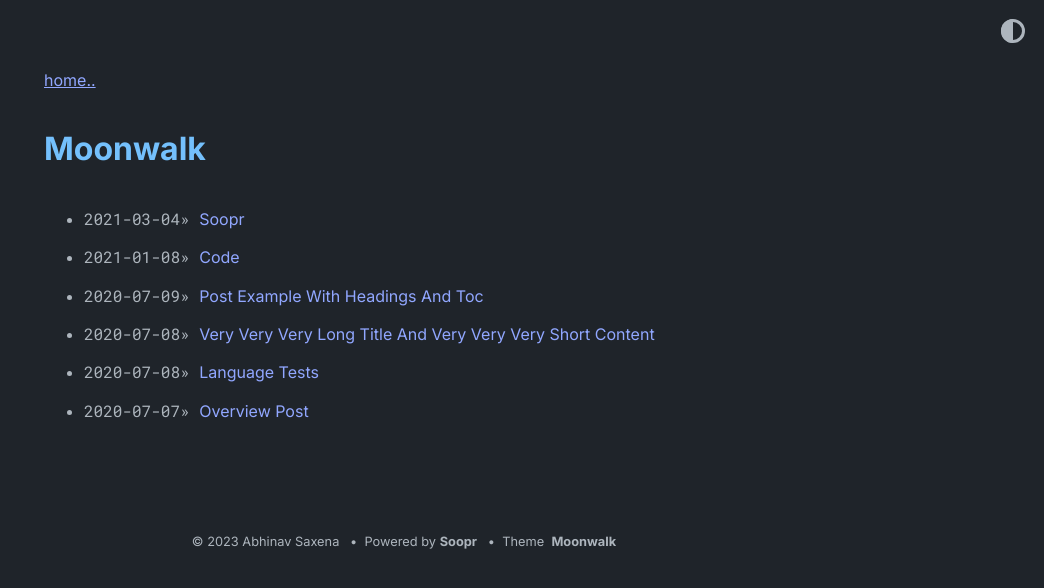
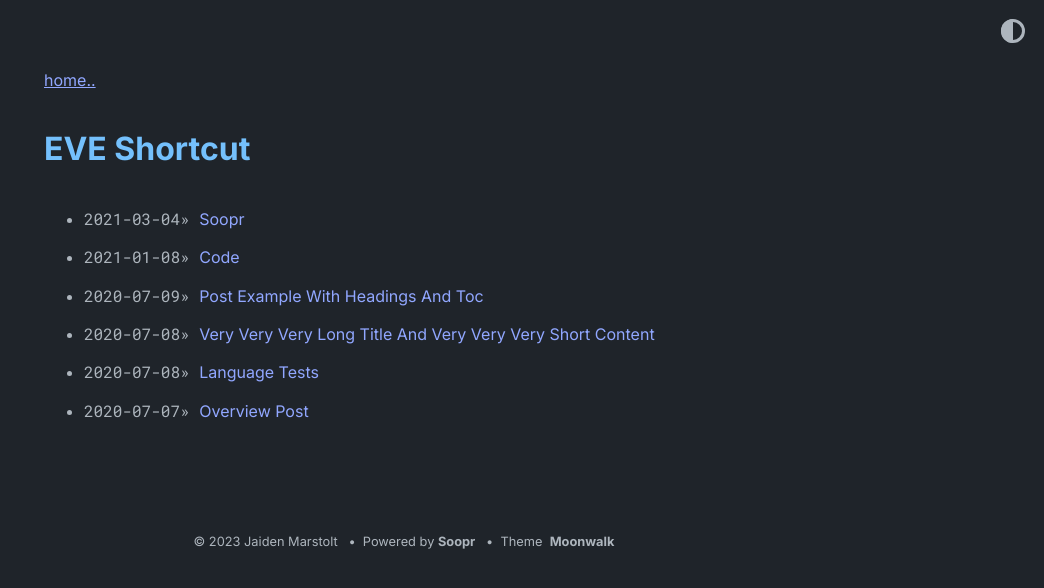
Before and after one commit to eveshortcut/eveshortcut.github.io, a Jekyll site: the page built from blog.html, in a window 1280 px wide. Shown: the top 588 px of the page, without its empty margins (236-1280 px from the left). Built offline with Jekyll 4.4.1, drawn with Linux system fonts in a browser that asks for light colours.

Commit message:
Update _config.yml

```diff
--- a/_config.yml
+++ b/_config.yml
@@ -1,8 +1,8 @@
-title: Moonwalk
-author: Abhinav Saxena
-url: https://www.abhinavsaxena.com/moonwalk # root address of the site
+title: EVE Shortcut
+author: Jaiden Marstolt
+url: https://eveshortcut.github.io # root address of the site
 description: > # description of the site (multiple lines allowed)
-  Moonwalk is a fast and elegant Jekyll theme with a clean dark mode. It comes with horizontal list (for navbar and footer), card list (for portfolio), and a generic vertical list. It is very easy to modify in case you want to build over it - please see _layouts/home.html to do that.
+  EVE Shortcut is an EVE group dedicated to publishing highsec-to-highsec wormhole routes, no scanning needed. See the [Instructions](./instructions/) on how to use our shared bookmarks.
 
 permalink: /:slug
 
@@ -28,7 +28,7 @@ theme_config:
   show_projects: true # show projects as cards, add in _data/home.yml
   show_blog: true # show blog posts added in _posts
   show_old_projects: false # show old projects as cards, add in _data/home.yml
-  show_misc_list: true # show generic vertical list for misc details, add _data/home.yml
+  show_misc_list: false # show generic vertical list for misc details, add _data/home.yml
   show_reading_time: false # show number of words and reading time in the blog posts
   show_tags: true # show tags in a blog posts
   # options for "home" page
```
